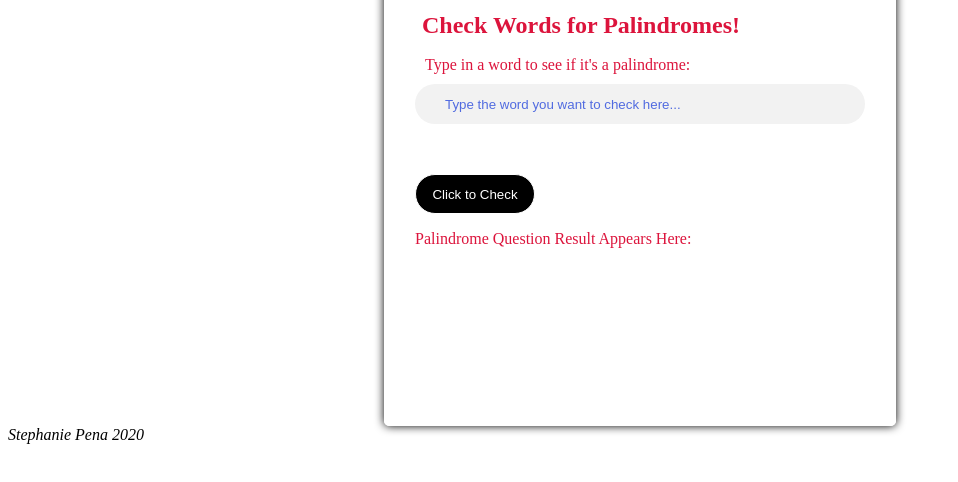
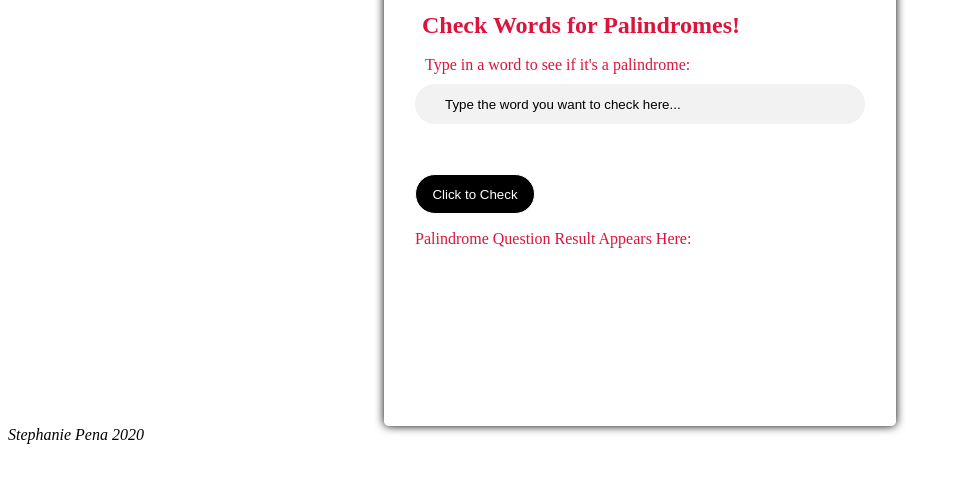
Before and after one commit to stephp23/Palindrome_App, a plain HTML site: page index.html in a window 1280 px wide. Shown: the part 94-576 px from the top of the page, without its empty margins (0-958 px from the left). Drawn offline with Linux system fonts and the light colour scheme.

Commit message:
css styling change on the user inout word placeholder

```diff
--- a/style.css
+++ b/style.css
@@ -51,7 +51,7 @@ p.inputWord {
 }
 
 ::placeholder {
-  color: #516be0;
+  color: #000000;
   font: "Roboto";
   font-weight: 100;
   padding-left: 10px;
```
